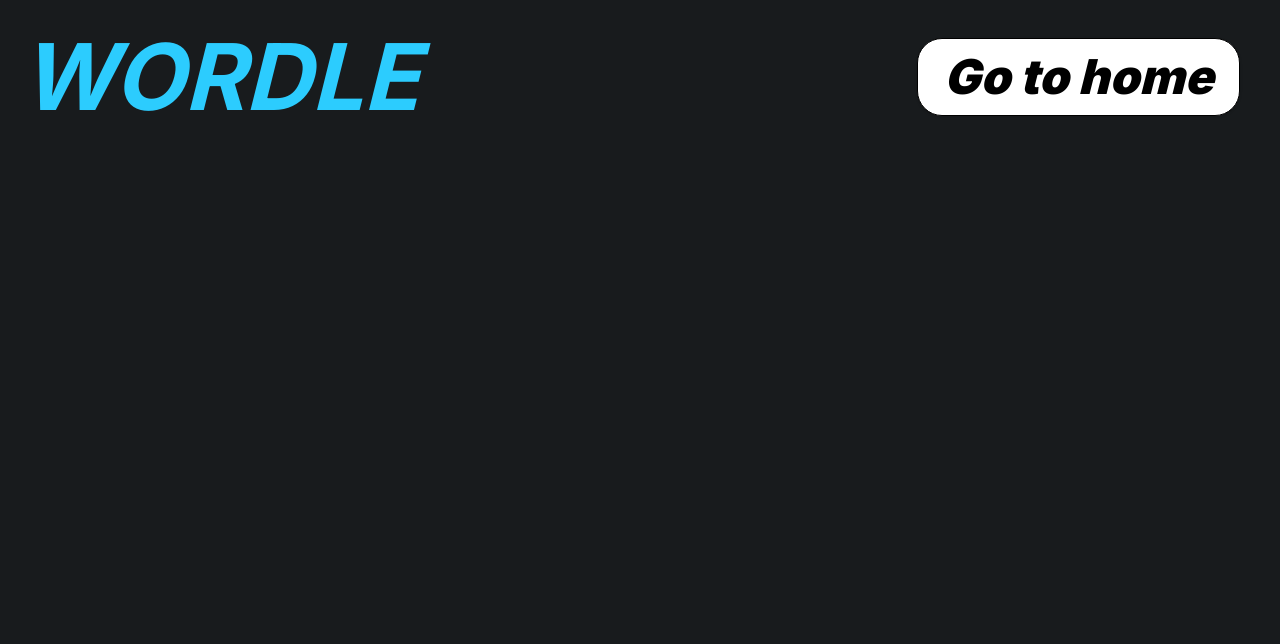
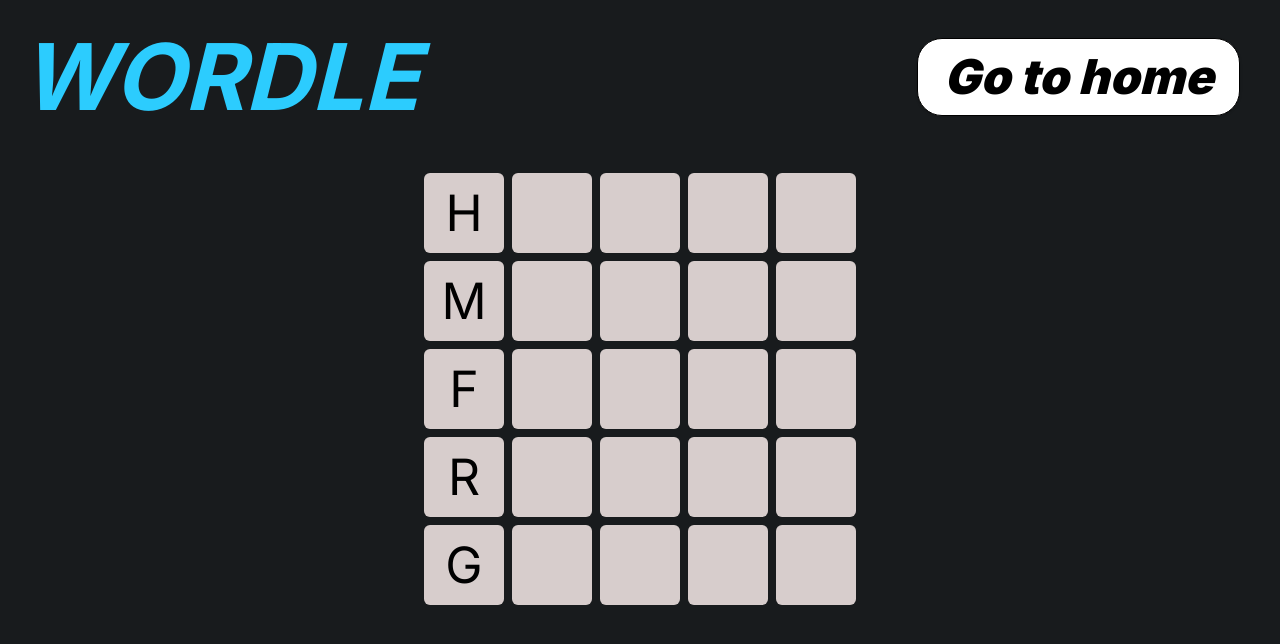
Before and after one commit to UrielJolodovsky/wordle, a Next.js app: page /game in a window 1280 px wide. Shown: the top 644 px of the page. Built offline with nearby package versions, Linux system fonts and the light colour scheme.

Commit message:
Finish routing page and start design game

```diff
--- a/src/app/game/page.tsx
+++ b/src/app/game/page.tsx
@@ -1,5 +1,6 @@
 'use client'
 import ConfirmationModal from "@/components/ConfirmationModal";
+import GameGrid from "@/components/GameGrid";
 import Header from "@/components/Header";
 
 
@@ -7,7 +8,7 @@
     return (
         <div className="w-screen h-screen bg-landingColor">
             <Header inHome={false} />
-            <ConfirmationModal isOpen={true} />
+            <GameGrid />
         </div>
     )
 }
--- a/src/components/ConfirmationModal.tsx
+++ b/src/components/ConfirmationModal.tsx
@@ -1,10 +1,14 @@
 'use client'
 import { PageContext } from "@/context/PageContext"
 import { ConfirmationModalProps } from "@/types"
-import { useSearchParams } from "next/navigation"
+import { useRouter, useSearchParams } from "next/navigation"
 import { useContext, useEffect, useRef } from "react"
 
 export default function ConfirmationModal () {
+
+    const router = useRouter();
+
+    const GoToPlay = () => router.push('/game')
 
     const { isOpen, goFalse } = useContext(PageContext)
 
@@ -13,10 +17,19 @@
 
     return (
         <>
-        <div className="fixed inset-0 backdrop-blur-sm bg-black bg-opacity-25 flex justify-center items-center">
-            <button className='text-white border-4 p-5' onClick={goFalse}>
-                Close modal
-            </button>
+        <div className="fixed inset-0 backdrop-blur-sm flex flex-col justify-center items-center">
+            <div className="w-1/2 h-1/2 items-center justify-center bg-modalColor rounded-[15px]">
+                <div className="flex items-end justify-end pr-3 pt-2 h-1/6">
+                <button className='text-black border-4 p-5' onClick={goFalse}>
+                    Close modal
+                </button>
+                </div>
+                <div className="h-5/6 flex items-center justify-center">
+                   <button className="text-black border-2 p-3 rounded-[15px]" onClick={GoToPlay}>
+                    Play
+                   </button>
+                </div>
+            </div>
         </div>
        </>
     )
--- /dev/null
+++ b/src/components/GameGrid.tsx
@@ -0,0 +1,31 @@
+
+
+export default function GameGrid() {
+
+
+    const words = ["Holaa","Miami","Fulbo","Rayos","Goool"]
+
+    return (
+        <div className="grid gap-2 items-center justify-center pt-10">
+            {Array.isArray(words) ? words.map((word, index) =>
+            <div className="grid grid-cols-5 gap-2 grid-flow-row">
+                <div className="w-20 h-20 flex items-center text-center justify-center rounded-md bg-modalColor">
+                    <h3 className="text-[50px] text-black">{word[0]}</h3>
+                </div>
+                <div className="w-20 h-20 flex items-center text-center justify-center rounded-md bg-modalColor">
+                    <h3 className="text-[50px] text-black"></h3>
+                </div>
+                <div className="w-20 h-20 flex items-center text-center justify-center rounded-md bg-modalColor">
+                    <h3 className="text-[50px] text-black"></h3>
+                </div>
+                <div className="w-20 h-20 flex items-center text-center justify-center rounded-md bg-modalColor">
+                    <h3 className="text-[50px] text-black"></h3>
+                </div>
+                <div className="w-20 h-20 flex items-center text-center justify-center rounded-md bg-modalColor">
+                    <h3 className="text-[50px] text-black"></h3>
+                </div>
+            </div>
+            ) : ""}
+        </div>
+    )
+}
--- a/src/components/Presentation.tsx
+++ b/src/components/Presentation.tsx
@@ -7,7 +7,7 @@
 
     const router = useRouter();
 
-    const { goTrue} = useContext(PageContext)
+    const { goTrue } = useContext(PageContext)
 
     const GoToGame = () => goTrue();
 
--- a/tailwind.config.ts
+++ b/tailwind.config.ts
@@ -12,7 +12,8 @@
       white: '#FFFFFF',
       black: '#000000',
       wordle: '#2CCCFE',
-      greenBtn: '#09F320'
+      greenBtn: '#09F320',
+      modalColor: '#D7CDCC'
     },
     extend: {
       backgroundImage: {
```
